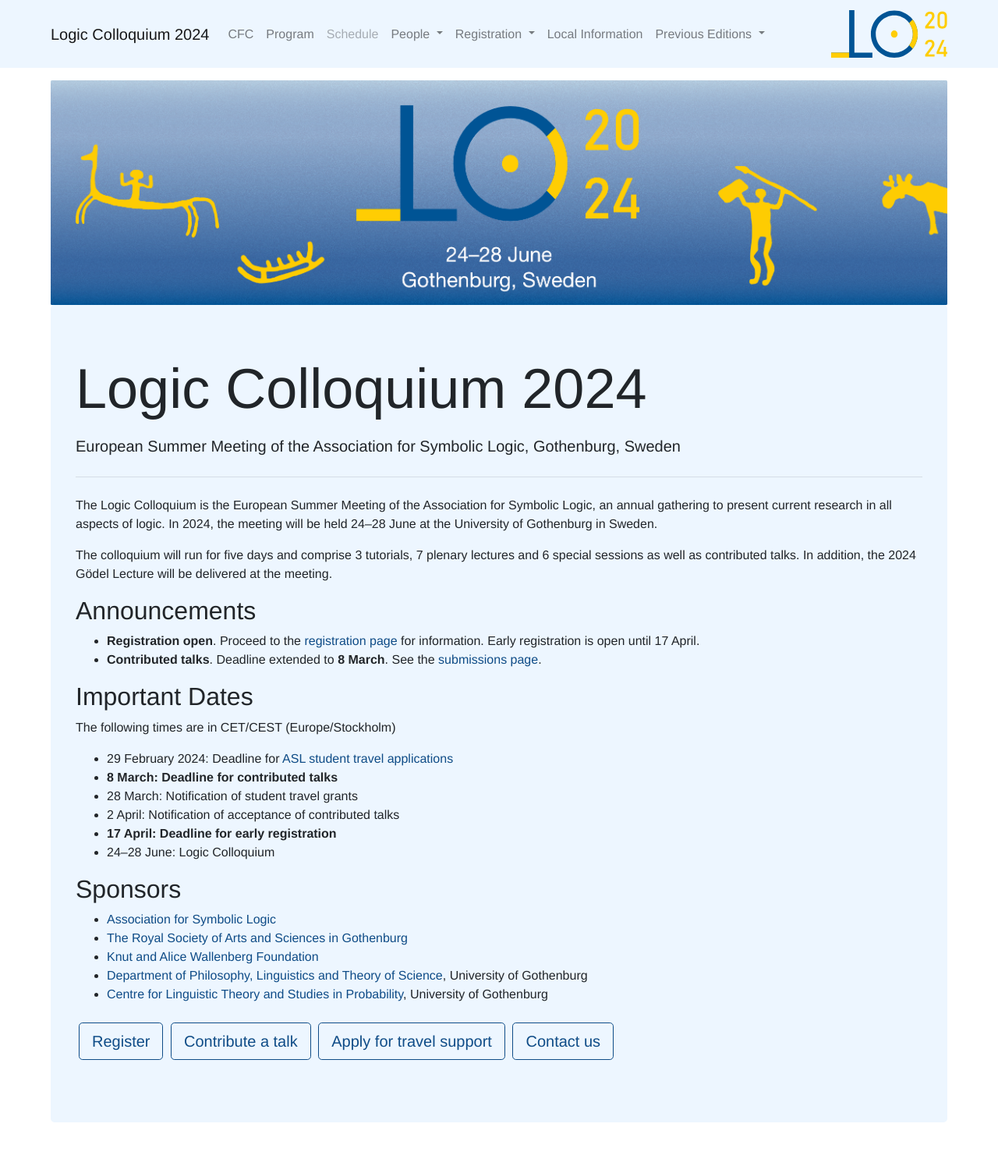
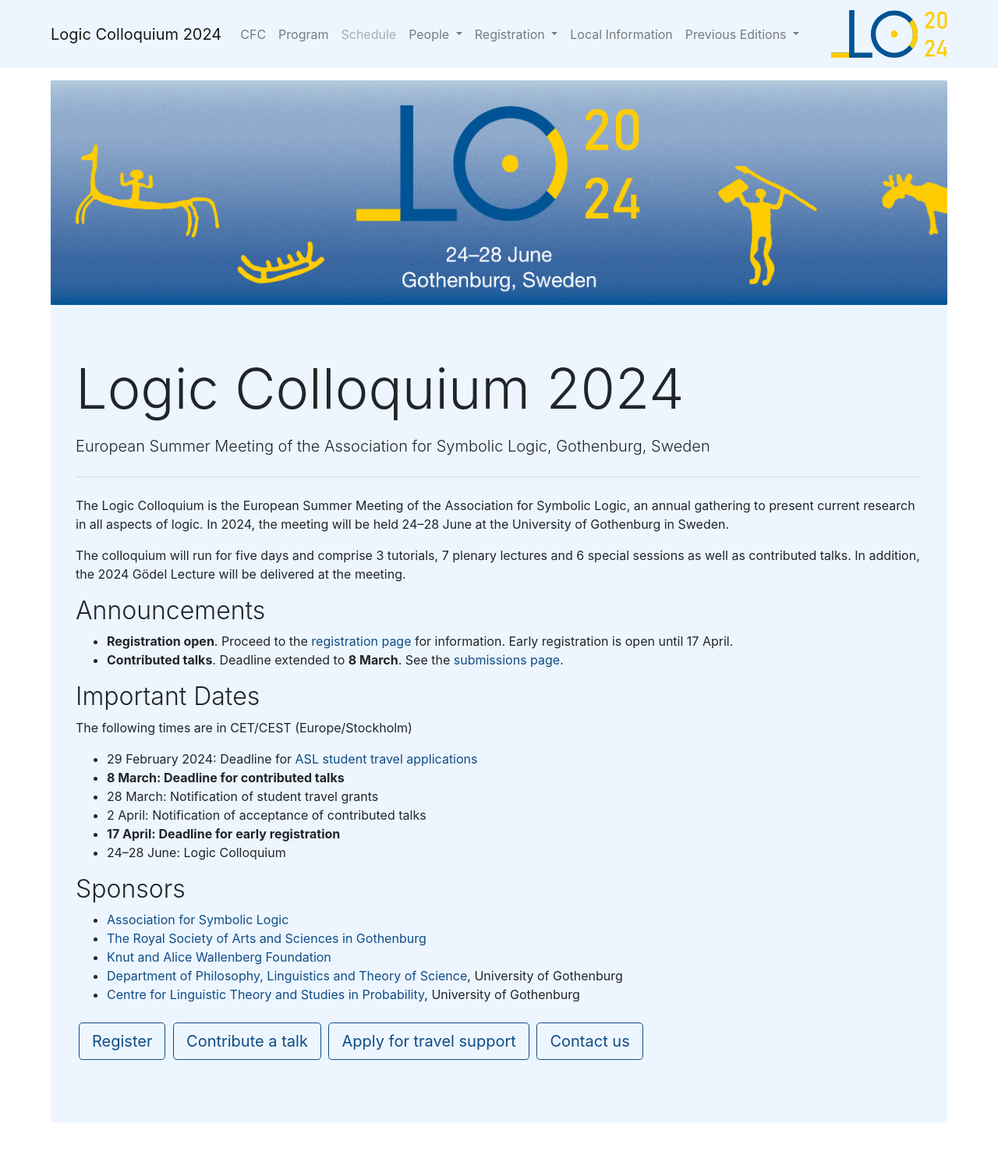
Before and after one commit to LC2024/LC2024.github.io, a Jekyll site: the page built from index.md, in a window 1280 px wide. Shown: the whole page at 78% size. Built offline with Jekyll 4.4.1, drawn with Linux system fonts in a browser that asks for light colours; some web fonts are replaced.

Commit message:
degrade helvetica

```diff
--- a/_sass/conference.scss
+++ b/_sass/conference.scss
@@ -19,7 +19,7 @@
 
 // Use the Helvetica Neue font
 @import url('https://fonts.cdnfonts.com/css/helvetica-neue-5');
-$font-family-sans-serif:      'Helvetica Neue', -apple-system, BlinkMacSystemFont, "Segoe UI", Roboto, Arial, "Noto Sans", sans-serif, "Apple Color Emoji", "Segoe UI Emoji", "Segoe UI Symbol", "Noto Color Emoji" !default;
+$font-family-sans-serif:      -apple-system, BlinkMacSystemFont, 'Helvetica Neue', "Segoe UI", Roboto, Arial, "Noto Sans", sans-serif, "Apple Color Emoji", "Segoe UI Emoji", "Segoe UI Symbol", "Noto Color Emoji" !default;
 
 // Add colors for talk categories
 $theme-colors: (
```
